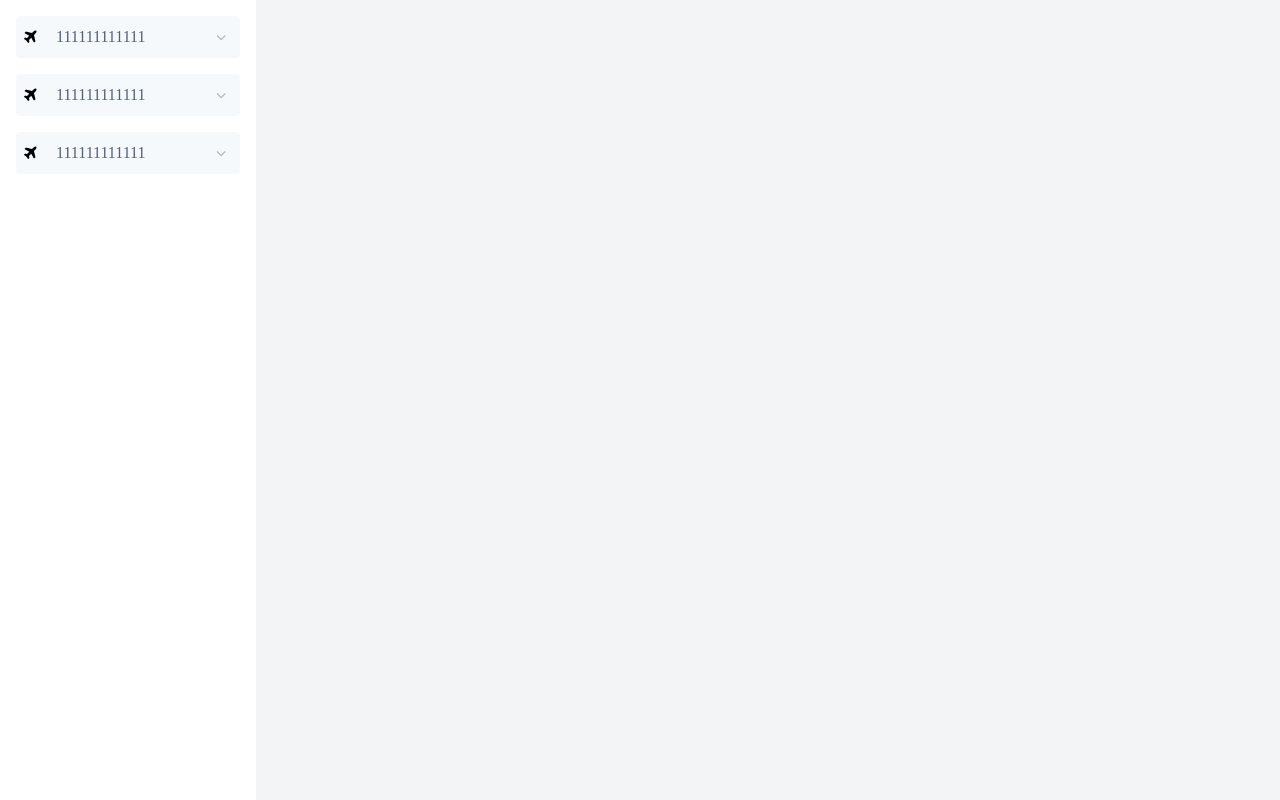
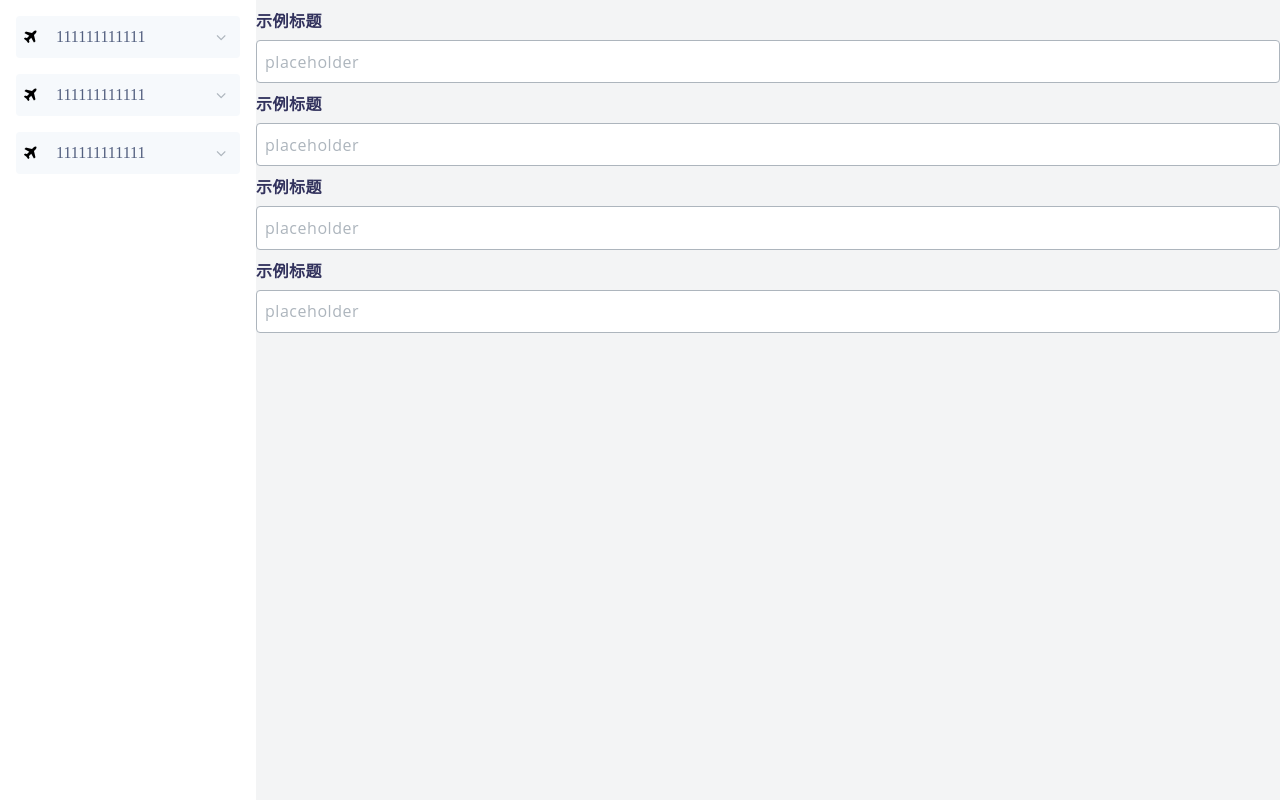
Before and after one commit to iMisty/Mermaid-UI, a Vue app: page / in a window 1280 px wide. Shown: the top 800 px of the page. Built offline with nearby package versions, Linux system fonts and the light colour scheme.

Commit message:
Create Input

```diff
--- a/src/App.tsx
+++ b/src/App.tsx
@@ -3,9 +3,9 @@
  * @Version: 1.0
  * @Date: 2020-09-12 17:57:06
  * @LastEditors: Miya
- * @LastEditTime: 2021-01-13 11:56:06
+ * @LastEditTime: 2021-01-14 11:36:05
  * @Description: file content
- * @FilePath: \Single-Search-APIc:\Users\Platinum Prism\Documents\GitHub\Mermaid-UI\src\App.tsx
+ * @FilePath: \Kagura-Landing-Backendc:\Users\Platinum Prism\Documents\GitHub\Mermaid-UI\src\App.tsx
  */
 import { Component, Vue } from 'vue-property-decorator';
 import Home from './views/Home';
@@ -18,7 +18,6 @@ export default class App extends Vue {
   private render() {
     return (
       <div id="app">
-        <home></home>
         <router-view></router-view>
       </div>
     );
--- /dev/null
+++ b/src/components/input/input.less
@@ -0,0 +1,26 @@
+@import '../../style/variable.less';
+.mmui {
+  &__input {
+    margin: 0.5rem 0;
+    &--title {
+      margin-bottom: 0.5rem;
+      color: @header-text;
+      font-weight: 700;
+      letter-spacing: 0.54px;
+    }
+    &--form {
+      padding: 0.6rem 0.5rem;
+      width: 100%;
+      font-family: 'Open Sans', 'Helvetica Neue', sans-serif;
+      font-size: @fontsize-p;
+      color: @paragraph-text;
+      background-color: #fff;
+      border: 1px solid @description-text;
+      border-radius: @border-radius;
+      letter-spacing: 0.54px;
+      &::placeholder {
+        color: @description-text;
+      }
+    }
+  }
+}
--- /dev/null
+++ b/src/components/input/input.tsx
@@ -0,0 +1,71 @@
+import { Component, Emit, Prop, Vue } from 'vue-property-decorator';
+import './input.less';
+
+enum Type {
+  text,
+  email,
+  password
+}
+
+enum Size {
+  large,
+  normal,
+  small
+}
+
+enum Grid {
+  single,
+  multi
+}
+
+@Component({})
+export default class MermaidInput extends Vue {
+  private a = '';
+
+  @Prop({ default: '示例标题' })
+  private title?: string;
+
+  @Prop({ default: 'text' })
+  private type?: Type;
+
+  @Prop({ default: 'normal' })
+  private size?: Size;
+
+  @Prop({ default: 'single' })
+  private grid?: Grid;
+
+  @Prop({ default: 'placeholder' })
+  private placeholder?: string;
+
+  @Prop()
+  private value?: string;
+
+  @Prop({ default: 140 })
+  private maxlength?: number;
+
+  @Emit('ChangeEvent')
+  private changeEvent(e: { target: { value: string } }) {
+    console.log(e.target.value);
+    console.log('Change');
+    // this.value = e.target.value;
+  }
+
+  private render() {
+    return (
+      <div class={`mmui__input ${this.grid}-grid`}>
+        <p class="mmui__input--title">{this.title}</p>
+        <label for={this.value}>
+          <input
+            class={`mmui__input--form form-${this.size}`}
+            type={this.type}
+            placeholder={this.placeholder}
+            value={this.a}
+            v-model={this.a}
+            maxlength={this.maxlength}
+            onInput={(e: { target: { value: string } }) => this.changeEvent(e)}
+          />
+        </label>
+      </div>
+    );
+  }
+}
--- a/src/views/Home.tsx
+++ b/src/views/Home.tsx
@@ -8,6 +8,7 @@ import LeftListItem from '../components/leftlist/leftlistitem';
 // import mAlert from '../components/alerts/alerts';
 import mLoading from '../components/loading/loading';
 import mList from '../components/leftlist/leftlist';
+import mInput from '../components/input/input';
 
 @Component({
   components: {
@@ -18,7 +19,8 @@ import mList from '../components/leftlist/leftlist';
     // 'm-switch': mSwitch
     // 'm-alert': mAlert
     'm-loading': mLoading,
-    leftlist: mList
+    leftlist: mList,
+    'm-input': mInput
   }
 })
 export default class Home extends Vue {
@@ -38,9 +40,15 @@ export default class Home extends Vue {
     { icon: 'plane', text: '332266', router: '/' }
   ];
 
+  private style = {
+    display: 'grid',
+    'grid-template-columns': '16rem auto',
+    background: '#f3f4f5'
+  };
+
   private render() {
     return (
-      <div class="home" style="background-color: #f3f4f5;">
+      <div class="home" style={this.style}>
         <div
           class="home__left"
           style="width: 16rem;height: 100vh;background-color: #fff;padding: 0.5rem;"
@@ -50,7 +58,12 @@ export default class Home extends Vue {
           <leftlist list={this.list1}></leftlist>
         </div>
         <div class="home__wrap">
-          <m-loading></m-loading>
+          <m-input></m-input>
+          <m-input></m-input>
+
+          <m-input></m-input>
+
+          <m-input></m-input>
         </div>
       </div>
     );
```
Also changed, not shown: src/layout/LayoutAdmin.tsx (added, +8 -0 lines).
